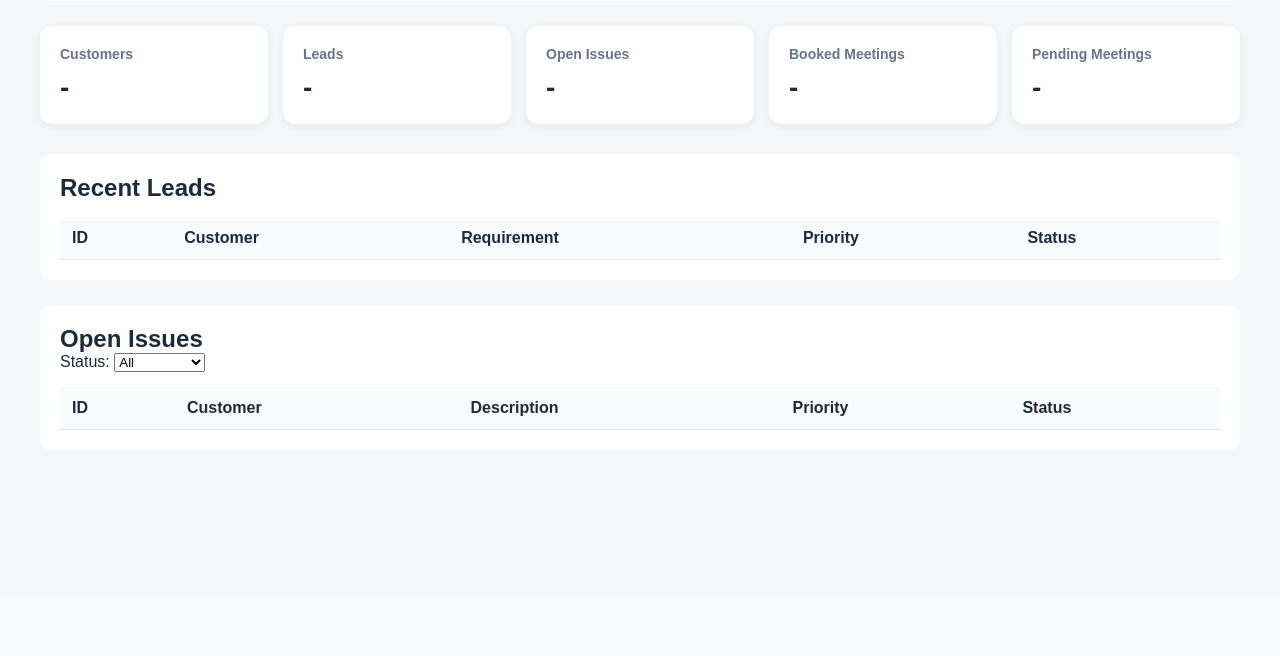
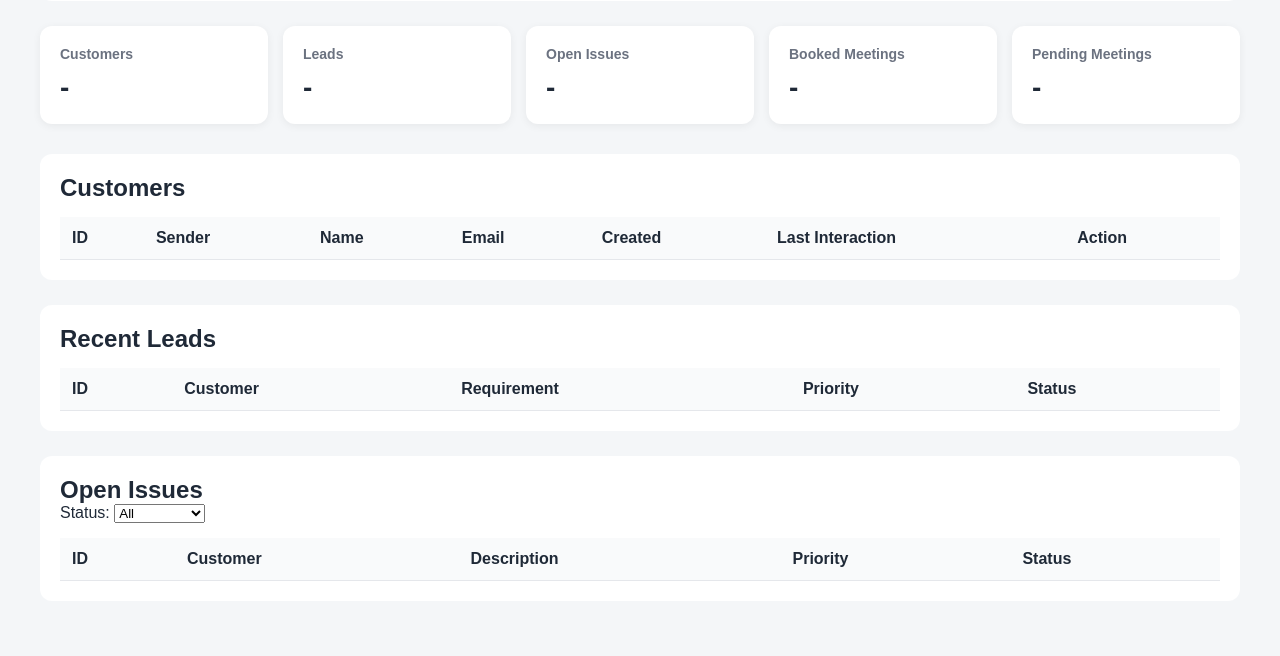
Before and after one commit to theparnay1-ai/jarvis-whatsapp-ai, a FastAPI app: page /admin in a window 1280 px wide. Shown: the part 203-859 px from the top of the page. Before the commit the page ends 633 px from the top, so only its background shows below. Run offline with FastAPI, Linux system fonts and the light colour scheme; lists and menus that the app fills with data are empty.

Commit message:
Add customer CRM management

```diff
--- a/app.py
+++ b/app.py
@@ -260,6 +260,55 @@ def get_admin_customers(
     return {
         "count": len(result),
         "customers": result
+    }
+
+@app.patch(
+    "/admin/customers/{customer_id}",
+    tags=["Admin"],
+    summary="Update a customer",
+    description="Update a customer's name or email address."
+)
+def update_admin_customer(
+    customer_id: int,
+    name: str = None,
+    email: str = None,
+    _: bool = Depends(verify_admin_key)
+):
+
+    db = SessionLocal()
+
+    customer = db.query(Customer).filter(
+        Customer.id == customer_id
+    ).first()
+
+    if not customer:
+        db.close()
+
+        raise HTTPException(
+            status_code=404,
+            detail="Customer not found"
+        )
+
+    if name is not None:
+        customer.name = name
+
+    if email is not None:
+        customer.email = email
+
+    db.commit()
+    db.refresh(customer)
+    db.close()
+
+    return {
+        "success": True,
+        "customer": {
+            "id": customer.id,
+            "sender": customer.sender,
+            "name": customer.name,
+            "email": customer.email,
+            "created_at": customer.created_at,
+            "last_interaction": customer.last_interaction
+        }
     }
 
 @app.get(
--- a/templates/admin.html
+++ b/templates/admin.html
@@ -177,6 +177,34 @@
 
     <div class="section">
 
+        <h2>Customers</h2>
+
+        <div class="table-container">
+
+            <table>
+
+                <thead>
+                    <tr>
+                        <th>ID</th>
+                        <th>Sender</th>
+                        <th>Name</th>
+                        <th>Email</th>
+                        <th>Created</th>
+                        <th>Last Interaction</th>
+                        <th>Action</th>
+                    </tr>
+                </thead>
+
+                <tbody id="customerTable"></tbody>
+
+            </table>
+
+        </div>
+
+    </div>
+
+    <div class="section">
+
         <h2>Recent Leads</h2>
 
         <table>
@@ -282,6 +310,56 @@ try {
 
     document.getElementById("pending").textContent =
         stats.pending_meetings;
+
+        const customers = await apiRequest(
+    "/admin/customers",
+    apiKey
+);
+
+const customerTable =
+    document.getElementById("customerTable");
+
+customerTable.innerHTML = "";
+
+customers.customers.forEach(customer => {
+
+    customerTable.innerHTML += `
+        <tr>
+
+            <td>${customer.id}</td>
+
+            <td>${customer.sender}</td>
+
+            <td>
+                <input
+                    id="customer-name-${customer.id}"
+                    value="${customer.name || ""}"
+                >
+            </td>
+
+            <td>
+                <input
+                    id="customer-email-${customer.id}"
+                    value="${customer.email || ""}"
+                >
+            </td>
+
+            <td>${customer.created_at || "-"}</td>
+
+            <td>${customer.last_interaction || "-"}</td>
+
+            <td>
+                <button
+                    onclick="updateCustomer(${customer.id})"
+                >
+                    Save
+                </button>
+            </td>
+
+        </tr>
+    `;
+
+});
 
 
     const leads = await apiRequest(
@@ -526,6 +604,55 @@ try {
 
 }
 }
+
+async function updateCustomer(customerId) {
+
+const apiKey =
+    document.getElementById("apiKey").value;
+
+const name =
+    document.getElementById(
+        `customer-name-${customerId}`
+    ).value;
+
+const email =
+    document.getElementById(
+        `customer-email-${customerId}`
+    ).value;
+
+try {
+
+    const params = new URLSearchParams();
+
+    params.append("name", name);
+    params.append("email", email);
+
+    const response = await fetch(
+        `/admin/customers/${customerId}?${params.toString()}`,
+        {
+            method: "PATCH",
+            headers: {
+                "X-Admin-Key": apiKey
+            }
+        }
+    );
+
+    if (!response.ok) {
+    throw new Error("Failed to update customer");
+}
+
+alert("✅ Customer updated successfully!");
+
+loadDashboard();
+
+} catch (error) {
+
+    alert(
+        "Unable to update customer."
+    );
+
+}
+}
 </script>
 
 </body>
```
